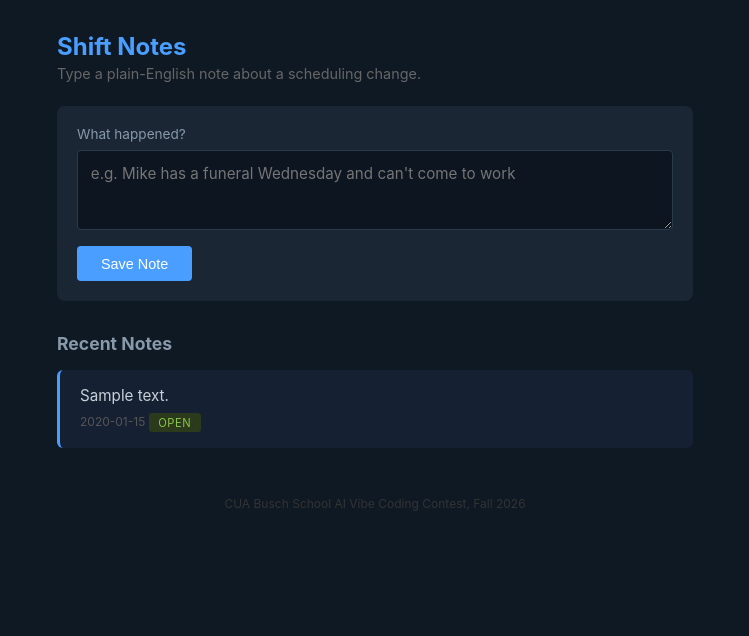
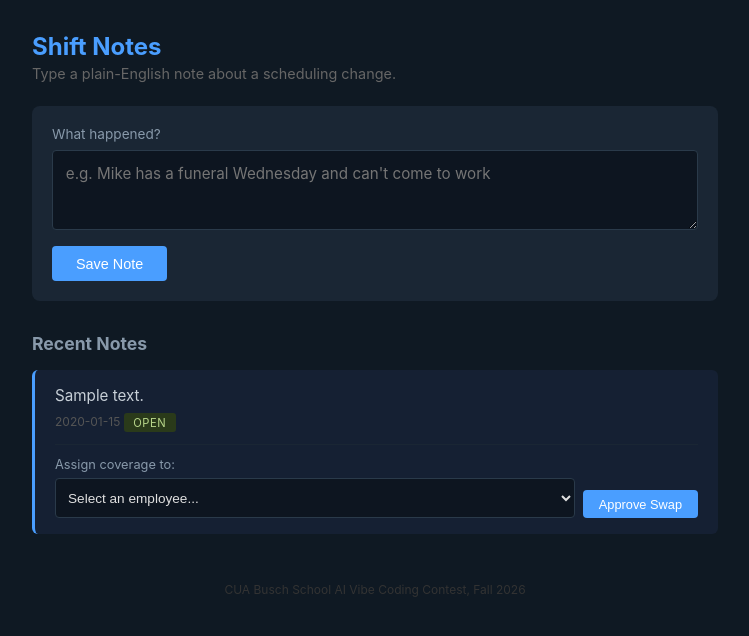
Before and after one commit to 23wgillis-cua/ai-shift-manager, a Flask app: page / in a window 1280 px wide. Shown: the part 54-690 px from the top of the page, without its empty margins (265-1014 px from the left). Run offline with Flask 3, Linux system fonts and the light colour scheme; the visitor is signed in with stand-in values (Sample User, id 1); data comes from the database, SQL or seed files in the repository; tables that the repository leaves empty hold one stand-in row (values such as "Sample post").

Commit message:
Add swap approval flow: assign coverage to employees and mark notes approved

```diff
--- a/app/__init__.py
+++ b/app/__init__.py
@@ -37,8 +37,20 @@ def init_db():
             user_id INTEGER NOT NULL,
             body TEXT NOT NULL,
             status TEXT DEFAULT 'open',
+            assigned_to TEXT,
             created_at TEXT NOT NULL,
+            approved_at TEXT,
             FOREIGN KEY (user_id) REFERENCES users (id)
+        )
+        """
+    )
+    db.execute(
+        """
+        CREATE TABLE IF NOT EXISTS employees (
+            id INTEGER PRIMARY KEY AUTOINCREMENT,
+            name TEXT NOT NULL,
+            email TEXT,
+            role TEXT DEFAULT 'officer'
         )
         """
     )
@@ -48,7 +60,20 @@ def init_db():
             "INSERT INTO users (username, password_hash, display_name, role, email) VALUES (?, ?, ?, ?, ?)",
             ("admin", generate_password_hash("admin"), "Admin", "manager", "admin@example.com"),
         )
-        db.commit()
+    emp_count = db.execute("SELECT COUNT(*) FROM employees").fetchone()[0]
+    if emp_count == 0:
+        db.executemany(
+            "INSERT INTO employees (name, email, role) VALUES (?, ?, ?)",
+            [
+                ("Mike Rodriguez", "mike@example.com", "officer"),
+                ("Sarah Chen", "sarah@example.com", "officer"),
+                ("James O'Brien", "james@example.com", "officer"),
+                ("Maria Santos", "maria@example.com", "supervisor"),
+                ("Tony Walker", "tony@example.com", "officer"),
+                ("Priya Patel", "priya@example.com", "officer"),
+            ],
+        )
+    db.commit()
     db.close()
 
 
@@ -61,8 +86,9 @@ def index():
     notes = db.execute(
         "SELECT * FROM notes WHERE user_id = ? ORDER BY created_at DESC", (session["user_id"],)
     ).fetchall()
+    employees = db.execute("SELECT * FROM employees ORDER BY name").fetchall()
     db.close()
-    return render_template("index.html", user=user, notes=notes)
+    return render_template("index.html", user=user, notes=notes, employees=employees)
 
 
 @app.route("/add-note", methods=["POST"])
@@ -75,6 +101,22 @@ def add_note():
         db.execute(
             "INSERT INTO notes (user_id, body, status, created_at) VALUES (?, ?, 'open', ?)",
             (session["user_id"], body, datetime.now().strftime("%Y-%m-%d %H:%M")),
+        )
+        db.commit()
+        db.close()
+    return redirect(url_for("index"))
+
+
+@app.route("/approve/<int:note_id>", methods=["POST"])
+def approve_note(note_id):
+    if "user_id" not in session:
+        return redirect(url_for("login"))
+    assigned_to = request.form.get("assigned_to", "").strip()
+    if assigned_to:
+        db = get_db()
+        db.execute(
+            "UPDATE notes SET status = 'approved', assigned_to = ?, approved_at = ? WHERE id = ? AND user_id = ?",
+            (assigned_to, datetime.now().strftime("%Y-%m-%d %H:%M"), note_id, session["user_id"]),
         )
         db.commit()
         db.close()
--- a/app/templates/index.html
+++ b/app/templates/index.html
@@ -37,11 +37,9 @@
             text-decoration: none;
             font-size: 0.85rem;
         }
-        .logout-btn:hover {
-            text-decoration: underline;
-        }
+        .logout-btn:hover { text-decoration: underline; }
         .container {
-            max-width: 700px;
+            max-width: 750px;
             margin: 0 auto;
             padding: 2rem;
         }
@@ -83,7 +81,7 @@
             outline: none;
             border-color: #4a9eff;
         }
-        .note-form .btn {
+        .btn {
             margin-top: 0.75rem;
             padding: 0.6rem 1.5rem;
             background: #4a9eff;
@@ -93,8 +91,10 @@
             font-size: 0.9rem;
             cursor: pointer;
         }
-        .note-form .btn:hover {
-            background: #3a8ee0;
+        .btn:hover { background: #3a8ee0; }
+        .btn-small {
+            padding: 0.4rem 1rem;
+            font-size: 0.8rem;
         }
         .notes-list h2 {
             font-size: 1.1rem;
@@ -108,6 +108,9 @@
             margin-bottom: 0.75rem;
             border-left: 3px solid #4a9eff;
         }
+        .note-item.approved {
+            border-left-color: #8bc34a;
+        }
         .note-item .note-body {
             font-size: 0.95rem;
             color: #c8d0d8;
@@ -116,6 +119,12 @@
         .note-item .note-meta {
             font-size: 0.75rem;
             color: #555;
+            margin-bottom: 0.5rem;
+        }
+        .note-item .assigned {
+            font-size: 0.85rem;
+            color: #8bc34a;
+            margin-bottom: 0.5rem;
         }
         .status-badge {
             display: inline-block;
@@ -125,13 +134,35 @@
             text-transform: uppercase;
             letter-spacing: 0.5px;
         }
-        .status-open {
-            background: #2a3a1a;
-            color: #8bc34a;
+        .status-open { background: #2a3a1a; color: #b8d68a; }
+        .status-approved { background: #1a2a3a; color: #4a9eff; }
+        .approve-section {
+            margin-top: 0.75rem;
+            padding-top: 0.75rem;
+            border-top: 1px solid #1a2634;
         }
-        .status-approved {
-            background: #1a2a3a;
-            color: #4a9eff;
+        .approve-section label {
+            font-size: 0.8rem;
+            color: #8899aa;
+            display: block;
+            margin-bottom: 0.4rem;
+        }
+        .approve-row {
+            display: flex;
+            gap: 0.5rem;
+        }
+        .approve-row select {
+            flex: 1;
+            padding: 0.5rem;
+            border: 1px solid #2a3a4a;
+            border-radius: 4px;
+            background: #0d1520;
+            color: #e0e0e0;
+            font-size: 0.85rem;
+        }
+        .approve-row select:focus {
+            outline: none;
+            border-color: #4a9eff;
         }
         .empty {
             text-align: center;
@@ -171,12 +202,31 @@
             <h2>Recent Notes</h2>
             {% if notes %}
                 {% for note in notes %}
-                <div class="note-item">
+                <div class="note-item{% if note.status == 'approved' %} approved{% endif %}">
                     <p class="note-body">{{ note.body }}</p>
                     <p class="note-meta">
                         {{ note.created_at }}
                         <span class="status-badge status-{{ note.status }}">{{ note.status }}</span>
                     </p>
+                    {% if note.status == 'approved' and note.assigned_to %}
+                    <p class="assigned">Assigned to: {{ note.assigned_to }}</p>
+                    {% endif %}
+                    {% if note.status == 'open' %}
+                    <div class="approve-section">
+                        <form method="POST" action="/approve/{{ note.id }}">
+                            <label>Assign coverage to:</label>
+                            <div class="approve-row">
+                                <select name="assigned_to" required>
+                                    <option value="">Select an employee...</option>
+                                    {% for emp in employees %}
+                                    <option value="{{ emp.name }}">{{ emp.name }} ({{ emp.role }})</option>
+                                    {% endfor %}
+                                </select>
+                                <button type="submit" class="btn btn-small">Approve Swap</button>
+                            </div>
+                        </form>
+                    </div>
+                    {% endif %}
                 </div>
                 {% endfor %}
             {% else %}
```
